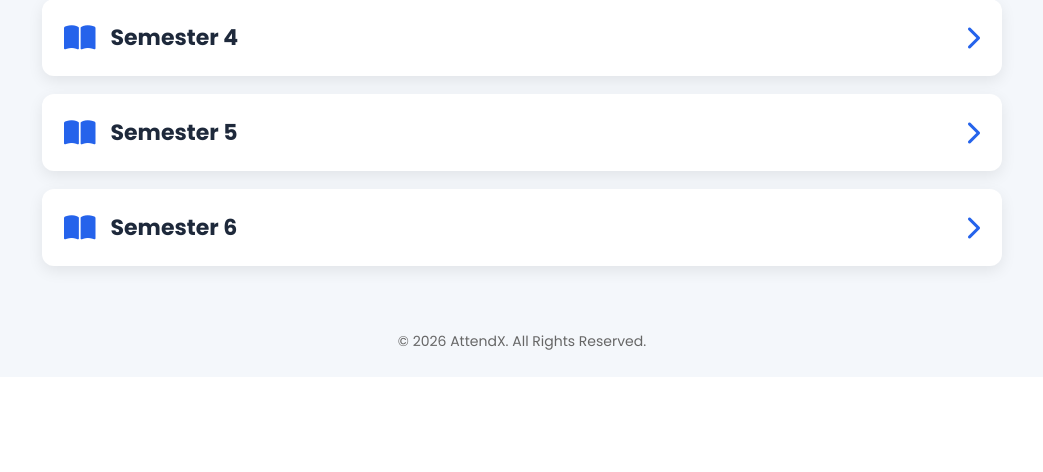
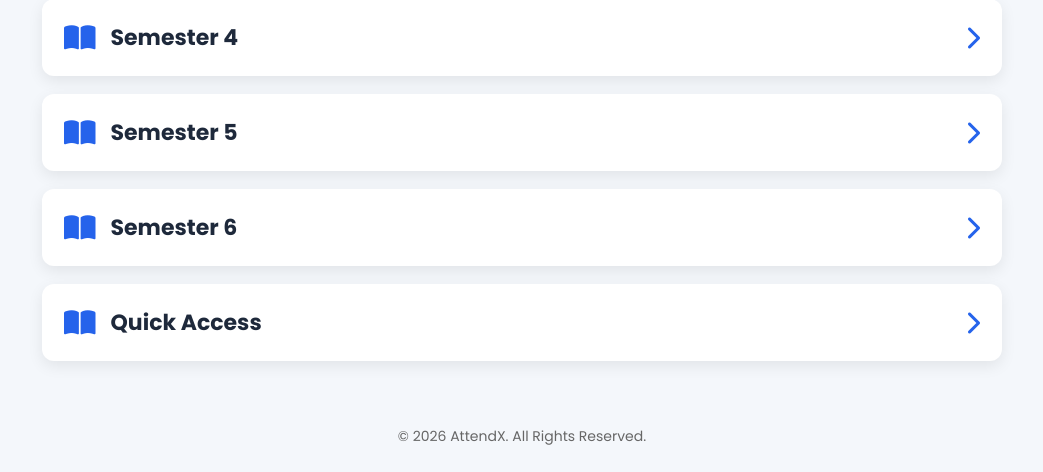
Before and after one commit to rounakraj06/AttendX, a Django app: page /notes/ in a window 1280 px wide. Shown: the part 469-941 px from the top of the page, without its empty margins (118-1161 px from the left). Before the commit the page ends 819 px from the top, so only its background shows below. Run offline with Django 5.2, Linux system fonts and the light colour scheme.

Commit message:
Add Quick Access section to notes.html

```diff
--- a/templates/notes.html
+++ b/templates/notes.html
@@ -198,6 +198,17 @@ font-size:24px;
 
 </a>
 
+<a href="https://nexbca.kesug.com/notes.html" class="semester-card">
+
+<div class="left">
+<i class="fa-solid fa-book-open"></i>
+<h3>Quick Access</h3>
+</div>
+
+<i class="fa-solid fa-chevron-right arrow"></i>
+
+</a>
+
 </div>
 
 <footer>
```
